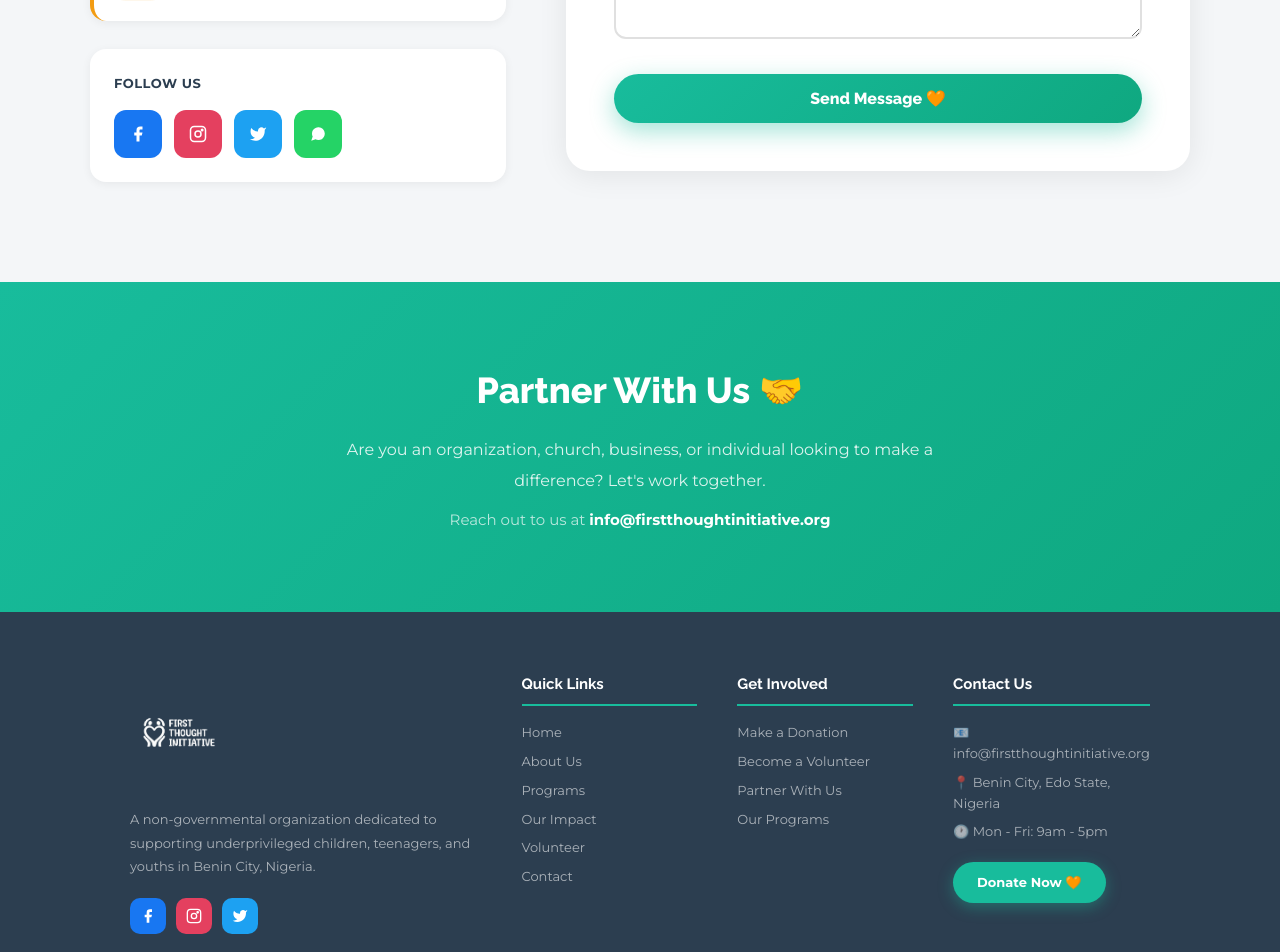
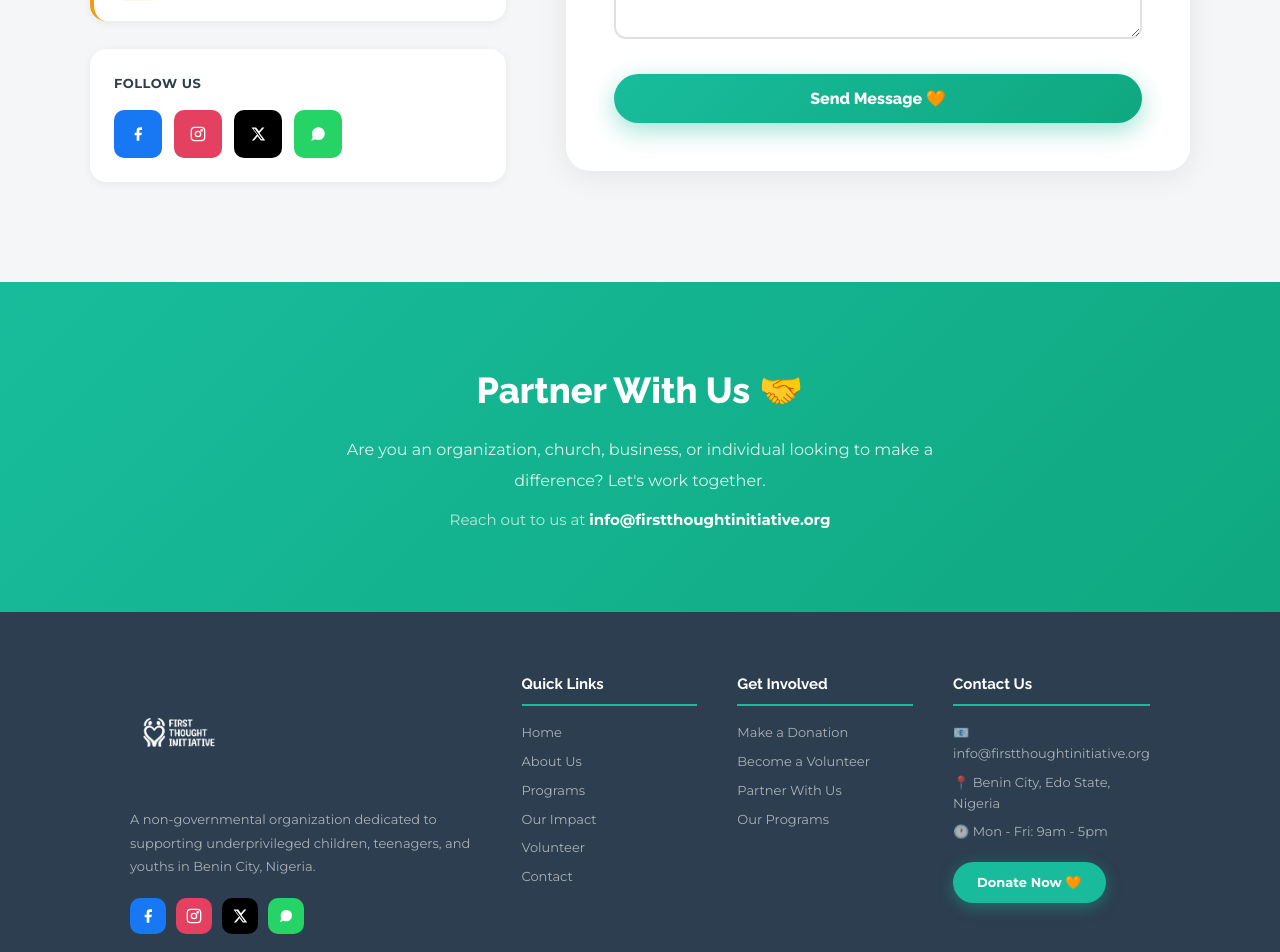
Before and after one commit to Affluentay/fti-website, a React (Vite) app: page /contact in a window 1280 px wide. Shown: the part 1020-1972 px from the top of the page. Built offline with nearby package versions, Linux system fonts and the light colour scheme.

Commit message:
update social links and X icon

```diff
--- a/src/components/Footer.jsx
+++ b/src/components/Footer.jsx
@@ -20,11 +20,12 @@ export default function Footer() {
           </p>
           <div style={{ display: "flex", gap: 10, marginTop: 8, flexWrap: "wrap" }}>
   {[
-    { name: "Facebook", color: "#1877f2", svg: <svg width="16" height="16" viewBox="0 0 24 24" fill="white"><path d="M18 2h-3a5 5 0 0 0-5 5v3H7v4h3v8h4v-8h3l1-4h-4V7a1 1 0 0 1 1-1h3z"/></svg> },
-    { name: "Instagram", color: "#e4405f", svg: <svg width="16" height="16" viewBox="0 0 24 24" fill="none" stroke="white" strokeWidth="2"><rect x="2" y="2" width="20" height="20" rx="5" ry="5"/><circle cx="12" cy="12" r="4"/><circle cx="17.5" cy="6.5" r="1" fill="white"/></svg> },
-    { name: "Twitter", color: "#1da1f2", svg: <svg width="16" height="16" viewBox="0 0 24 24" fill="white"><path d="M23 3a10.9 10.9 0 0 1-3.14 1.53 4.48 4.48 0 0 0-7.86 3v1A10.66 10.66 0 0 1 3 4s-4 9 5 13a11.64 11.64 0 0 1-7 2c9 5 20 0 20-11.5a4.5 4.5 0 0 0-.08-.83A7.72 7.72 0 0 0 23 3z"/></svg> },
+  { name: "Facebook", href: "#", color: "#1877f2", svg: <svg width="16" height="16" viewBox="0 0 24 24" fill="white"><path d="M18 2h-3a5 5 0 0 0-5 5v3H7v4h3v8h4v-8h3l1-4h-4V7a1 1 0 0 1 1-1h3z"/></svg> },
+  { name: "Instagram", href: "https://www.instagram.com/firstthoughtinitiative", color: "#e4405f", svg: <svg width="16" height="16" viewBox="0 0 24 24" fill="none" stroke="white" strokeWidth="2"><rect x="2" y="2" width="20" height="20" rx="5" ry="5"/><circle cx="12" cy="12" r="4"/><circle cx="17.5" cy="6.5" r="1" fill="white"/></svg> },
+  { name: "X (Twitter)", href: "#", color: "#000", svg: <svg width="16" height="16" viewBox="0 0 24 24" fill="white"><path d="M18.244 2.25h3.308l-7.227 8.26 8.502 11.24H16.17l-4.714-6.231-5.401 6.231H2.744l7.737-8.835L2.25 2.25h6.956l4.266 5.638L18.244 2.25zm-1.161 17.52h1.833L7.084 4.126H5.117z"/></svg> },
+  { name: "WhatsApp", href: "#", color: "#25d366", svg: <svg width="16" height="16" viewBox="0 0 24 24" fill="white"><path d="M21 11.5a8.38 8.38 0 0 1-.9 3.8 8.5 8.5 0 0 1-7.6 4.7 8.38 8.38 0 0 1-3.8-.9L3 21l1.9-5.7a8.38 8.38 0 0 1-.9-3.8 8.5 8.5 0 0 1 4.7-7.6 8.38 8.38 0 0 1 3.8-.9h.5a8.48 8.48 0 0 1 8 8v.5z"/></svg> },
 ].map(s => (
-    <a key={s.name} href="#" style={{
+  <a key={s.name} href={s.href} target="_blank" rel="noopener noreferrer" style={{
     width: 36, height: 36, borderRadius: 10,
     background: s.color,
     display: "flex", alignItems: "center", justifyContent: "center",
--- a/src/pages/Contact.jsx
+++ b/src/pages/Contact.jsx
@@ -100,13 +100,13 @@ export default function Contact() {
               </p>
               <div style={{ display: "flex", gap: 12 }}>
  {[
-    { name: "Facebook", color: "#1877f2", svg: <svg width="18" height="18" viewBox="0 0 24 24" fill="white"><path d="M18 2h-3a5 5 0 0 0-5 5v3H7v4h3v8h4v-8h3l1-4h-4V7a1 1 0 0 1 1-1h3z"/></svg> },
-    { name: "Instagram", color: "#e4405f", svg: <svg width="18" height="18" viewBox="0 0 24 24" fill="none" stroke="white" strokeWidth="2"><rect x="2" y="2" width="20" height="20" rx="5" ry="5"/><circle cx="12" cy="12" r="4"/><circle cx="17.5" cy="6.5" r="1" fill="white"/></svg> },
-    { name: "Twitter", color: "#1da1f2", svg: <svg width="18" height="18" viewBox="0 0 24 24" fill="white"><path d="M23 3a10.9 10.9 0 0 1-3.14 1.53 4.48 4.48 0 0 0-7.86 3v1A10.66 10.66 0 0 1 3 4s-4 9 5 13a11.64 11.64 0 0 1-7 2c9 5 20 0 20-11.5a4.5 4.5 0 0 0-.08-.83A7.72 7.72 0 0 0 23 3z"/></svg> },
-    { name: "WhatsApp", color: "#25d366", svg: <svg width="18" height="18" viewBox="0 0 24 24" fill="white"><path d="M21 11.5a8.38 8.38 0 0 1-.9 3.8 8.5 8.5 0 0 1-7.6 4.7 8.38 8.38 0 0 1-3.8-.9L3 21l1.9-5.7a8.38 8.38 0 0 1-.9-3.8 8.5 8.5 0 0 1 4.7-7.6 8.38 8.38 0 0 1 3.8-.9h.5a8.48 8.48 0 0 1 8 8v.5z"/></svg> },
+  { name: "Facebook", href: "#", color: "#1877f2", svg: <svg width="16" height="16" viewBox="0 0 24 24" fill="white"><path d="M18 2h-3a5 5 0 0 0-5 5v3H7v4h3v8h4v-8h3l1-4h-4V7a1 1 0 0 1 1-1h3z"/></svg> },
+  { name: "Instagram", href: "https://www.instagram.com/firstthoughtinitiative", color: "#e4405f", svg: <svg width="16" height="16" viewBox="0 0 24 24" fill="none" stroke="white" strokeWidth="2"><rect x="2" y="2" width="20" height="20" rx="5" ry="5"/><circle cx="12" cy="12" r="4"/><circle cx="17.5" cy="6.5" r="1" fill="white"/></svg> },
+  { name: "X (Twitter)", href: "#", color: "#000", svg: <svg width="16" height="16" viewBox="0 0 24 24" fill="white"><path d="M18.244 2.25h3.308l-7.227 8.26 8.502 11.24H16.17l-4.714-6.231-5.401 6.231H2.744l7.737-8.835L2.25 2.25h6.956l4.266 5.638L18.244 2.25zm-1.161 17.52h1.833L7.084 4.126H5.117z"/></svg> },
+  { name: "WhatsApp", href: "#", color: "#25d366", svg: <svg width="18" height="18" viewBox="0 0 24 24" fill="white"><path d="M21 11.5a8.38 8.38 0 0 1-.9 3.8 8.5 8.5 0 0 1-7.6 4.7 8.38 8.38 0 0 1-3.8-.9L3 21l1.9-5.7a8.38 8.38 0 0 1-.9-3.8 8.5 8.5 0 0 1 4.7-7.6 8.38 8.38 0 0 1 3.8-.9h.5a8.48 8.48 0 0 1 8 8v.5z"/></svg> },
 ].map(s => (
-    <a key={s.name} href="#" style={{
-      width: 48, height: 48, borderRadius: 12,
+  <a key={s.name} href={s.href} target="_blank" rel="noopener noreferrer" style={{
+    width: 48, height: 48, borderRadius: 10,
     background: s.color,
     display: "flex", alignItems: "center", justifyContent: "center",
     textDecoration: "none",
```
Lines whose indentation alone changed are shown as unchanged.
